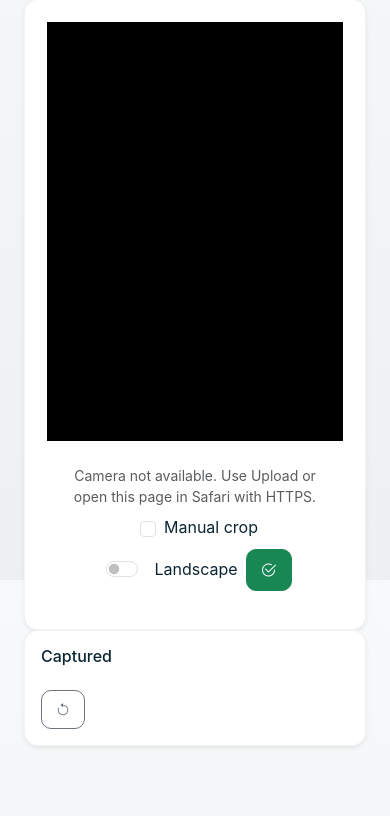
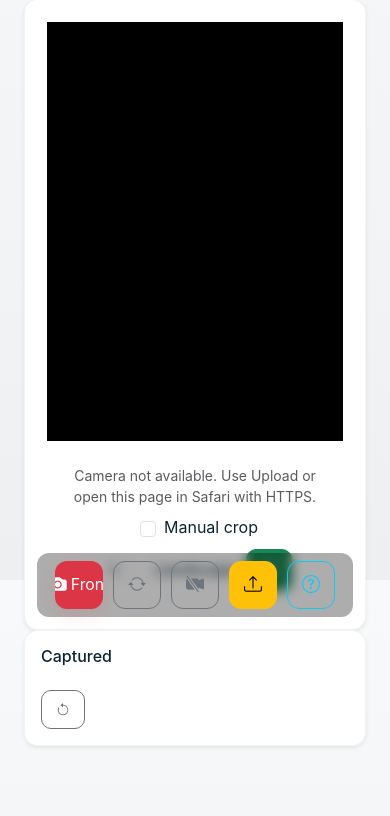
Before and after one commit to gilbertjackob-tech/FreePDF, a Flask app: page /camscanner/id in a window 390 px wide. Shown: the part 264-1080 px from the top of the page. Run offline with Flask 2, Linux system fonts and the light colour scheme; some libraries are stand-ins or nearby versions.

Commit message:
Camera Mobile View Update 1.2

```diff
--- a/static/css/style.css
+++ b/static/css/style.css
@@ -198,14 +198,17 @@ body,h1,h2,h3,h4,h5,h6,p,li,span,label,input,textarea,select,a{color:var(--text)
 
 /* If viewport is narrow, move toolbar below the camera (to avoid overlapping) */
 @media (max-width:768px){
-    .camera-holder{padding-bottom:0;aspect-ratio:210/297;max-width:100%;}
-    .camera-toolbar{position:static;transform:none;margin-top:10px;bottom:auto;left:auto;justify-content:center}
+    /* On small screens keep camera area full width but reserve space for toolbar (safe-area aware) */
+    .camera-holder{padding-bottom:calc(72px + env(safe-area-inset-bottom, 12px));aspect-ratio:210/297;max-width:100%;}
+    /* fix toolbar to bottom so it's always visible above iPhone home indicator */
+    .camera-toolbar{position:fixed;left:12px;right:12px;bottom:calc(12px + env(safe-area-inset-bottom, 12px));transform:none;margin:0;justify-content:center;display:flex;padding:8px 10px;background:rgba(0,0,0,0.32);backdrop-filter:blur(6px);border-radius:12px;z-index:1400}
 }
 
 /* Ensure controls wrap neatly and remain tappable on small devices */
 @media (max-width:520px){
-    .camera-toolbar{gap:8px}
-    .camera-toolbar .btn-icon{width:40px;height:40px}
+    .camera-toolbar{gap:10px}
+    .camera-toolbar .btn-icon{width:48px;height:48px;border-radius:12px;font-size:18px}
+    .camera-toolbar .btn-icon.small{width:44px;height:44px}
 }
 .upload-card{width:220px}
 .file-icon{width:56px;height:70px;background:linear-gradient(180deg, color-mix(in srgb, var(--text) 3%, transparent), color-mix(in srgb, var(--text) 1%, transparent));border-radius:8px;margin-right:10px;display:flex;align-items:center;justify-content:center;font-weight:600;color:var(--muted)}
```
